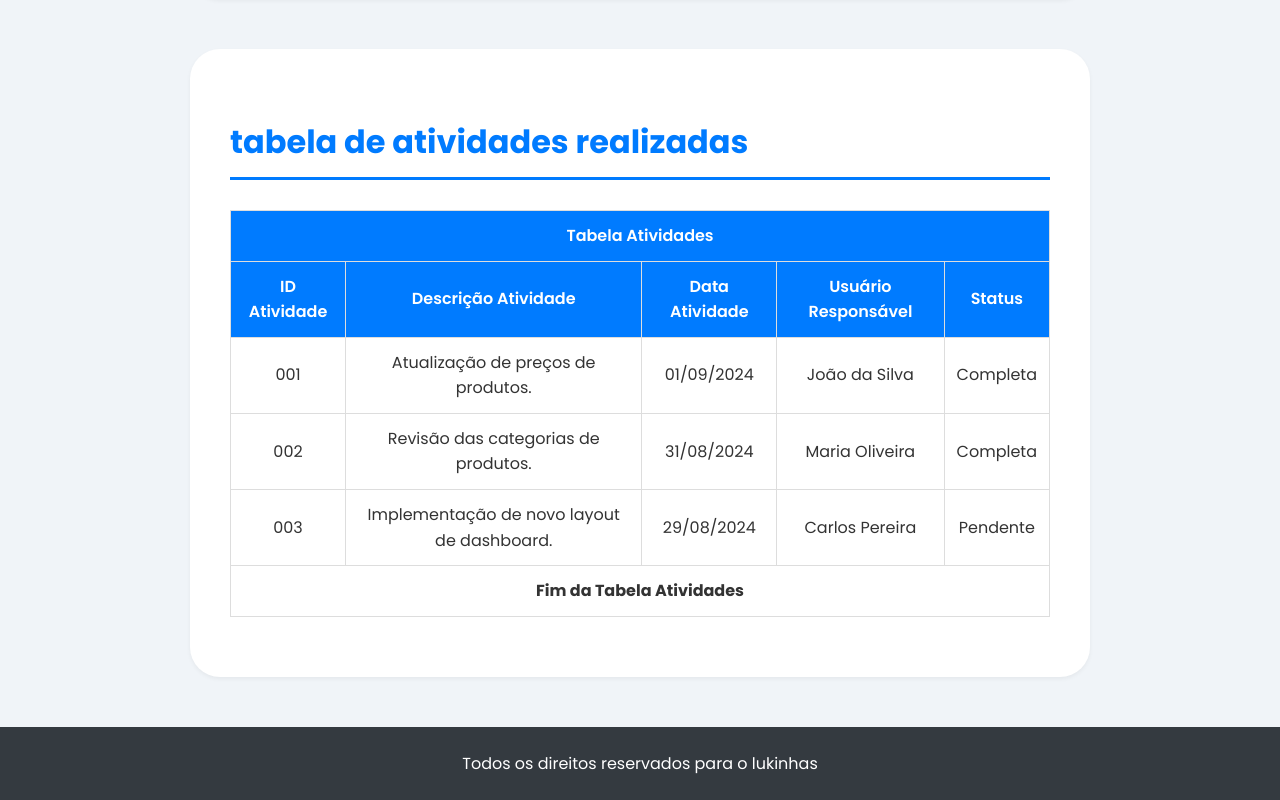
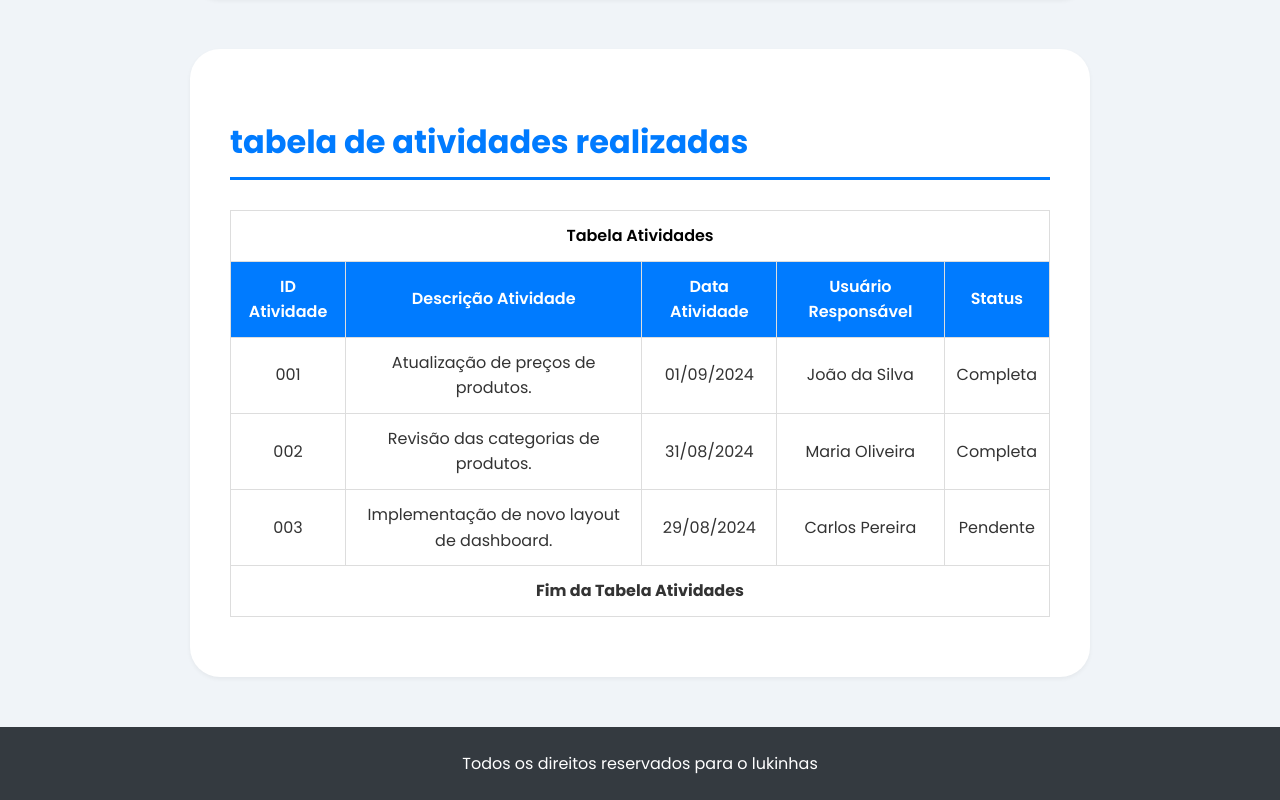
Before and after one commit to lucasferrre/Listas_tabelas_html, a plain HTML site: page index.html in a window 1280 px wide. Shown: the part 3877-4677 px from the top of the page. Drawn offline with Linux system fonts and the light colour scheme.

Commit message:
exercicios html finalizados

```diff
--- a/index.html
+++ b/index.html
@@ -158,7 +158,7 @@
             <table>
                 <thead>
                     <tr>
-                        <th colspan="5">Tabela Atividades</th>
+                        <th style="background-color: white; color: black; font-weight: 600;" colspan="5">Tabela Atividades</th>
                     </tr>
                     <tr>
                         <th>ID Atividade</th>
```
